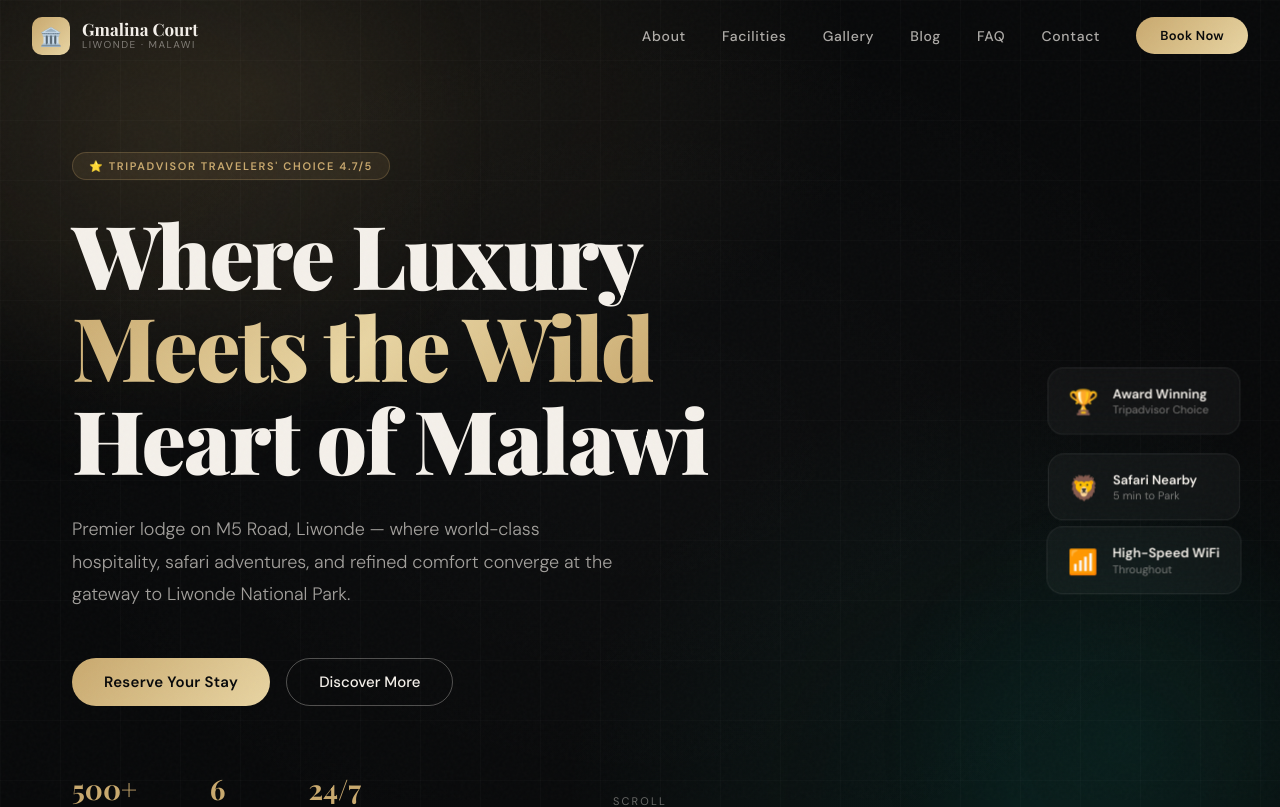
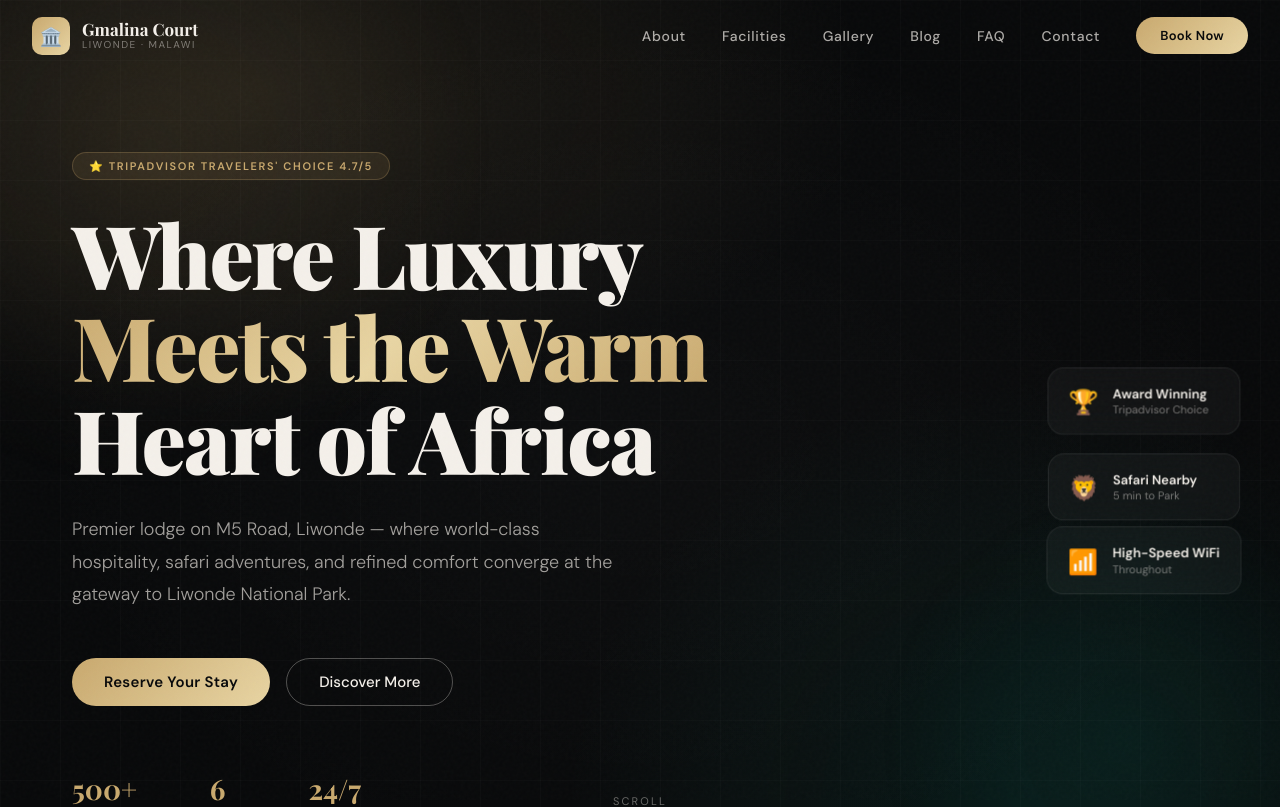
Before and after one commit to sam-zarila/Gmalina, a Next.js app: page / in a window 1280 px wide. Shown: the top 807 px of the page. Built offline with nearby package versions, Linux system fonts and the light colour scheme; a web font is replaced by a local one.

Commit message:
added description

```diff
--- a/app/page.tsx
+++ b/app/page.tsx
@@ -694,8 +694,8 @@ export default function GmalinaCourtWebsite() {
 
             <h1 style={{ fontSize: "clamp(44px, 7vw, 88px)", lineHeight: 1.05, fontWeight: 900, marginBottom: 28, letterSpacing: "-0.02em" }}>
               Where Luxury<br />
-              <span className="gold-text">Meets the Wild</span><br />
-              Heart of Malawi
+              <span className="gold-text">Meets the Warm</span><br />
+              Heart of Africa
             </h1>
 
             <p style={{ fontSize: 18, color: "rgba(244,240,234,0.65)", lineHeight: 1.8, maxWidth: 560, marginBottom: 48, fontFamily: "'DM Sans', sans-serif", fontWeight: 300 }}>
```
